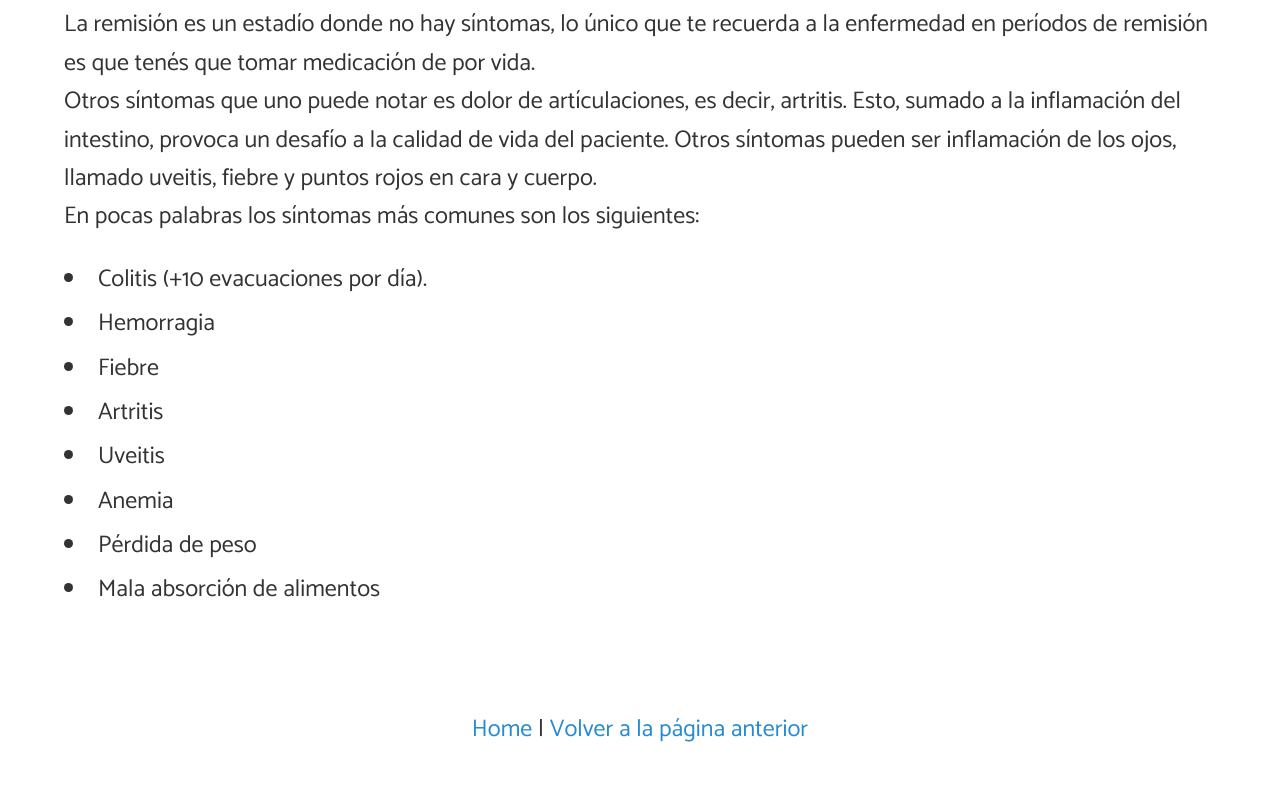
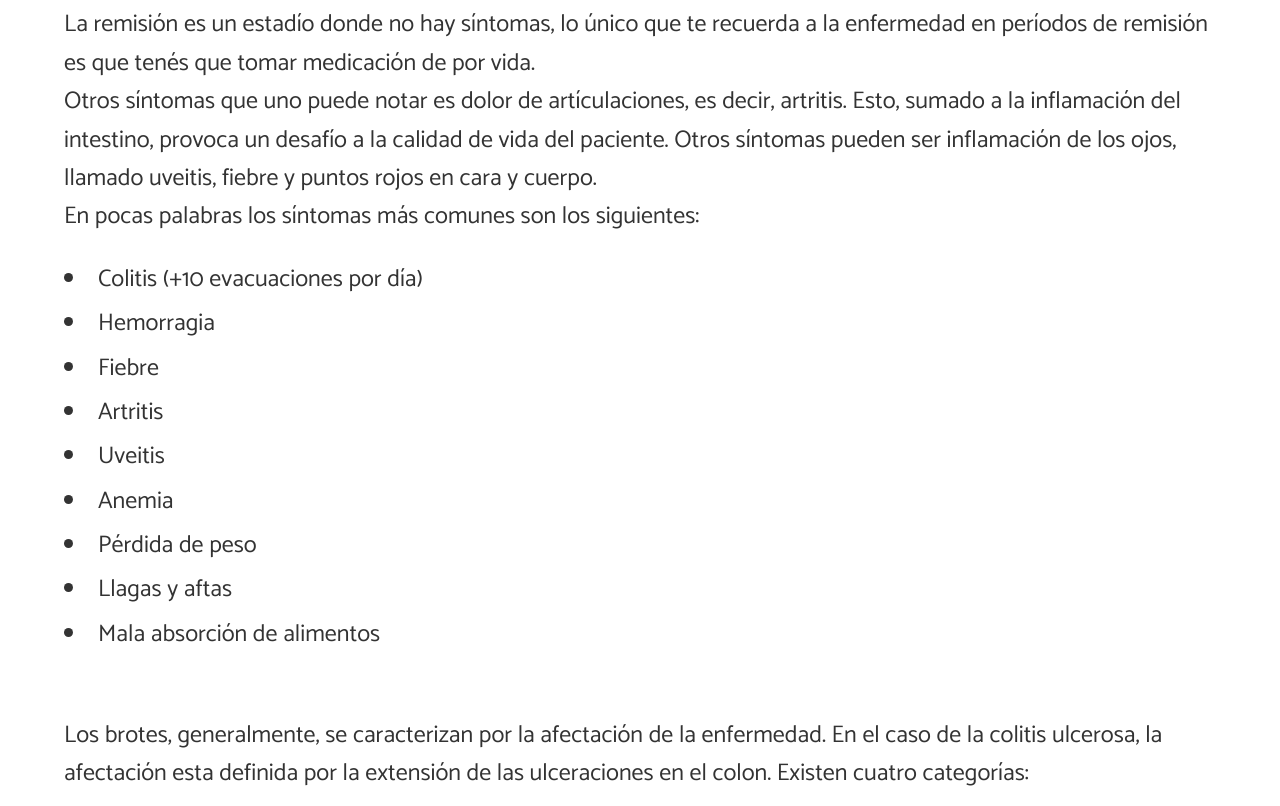
Before and after one commit to angelsimon/angelsimon.github.io, a Jekyll site: the page built from _posts/2016-09-16-curcuma-y-eii.md, in a window 1280 px wide and 1400 px high, scrolled down 1588 px. Shown: the top 806 px of the window. Built offline with Jekyll 4.4.1, drawn with Linux system fonts in a browser that asks for light colours; nearby versions of some CDN libraries; comment, search, counter and statistics services are not loaded; some of the changed text lies outside the part shown; grey boxes are pictures that could not be loaded.

Commit message:
Update 2016-09-16-curcuma-y-eii.md

```diff
--- a/_posts/2016-09-16-curcuma-y-eii.md
+++ b/_posts/2016-09-16-curcuma-y-eii.md
@@ -22,12 +22,19 @@
 Si éstos síntomas persisten, es probable que tengas lo que se denomina un brote. Las EII se caracterizan por tener dos estadíos: brote y remisión. Un brote es la aparición de los síntomas y el "despertar" de la enfermedad. Un brote debe ser tratado por médicos y más adelante hablaré de los tipos de brotes de CU.<br>
 La remisión es un estadío donde no hay síntomas, lo único que te recuerda a la enfermedad en períodos de remisión es que tenés que tomar medicación de por vida.<br>
 Otros síntomas que uno puede notar es dolor de artículaciones, es decir, artritis. Esto, sumado a la inflamación del intestino, provoca un desafío a la calidad de vida del paciente. Otros síntomas pueden ser inflamación de los ojos, llamado uveitis, fiebre y puntos rojos en cara y cuerpo.<br>
-En pocas palabras los síntomas más comunes son los siguientes:
-* Colitis (+10 evacuaciones por día).
-* Hemorragia
-* Fiebre
-* Artritis
-* Uveitis
-* Anemia
-* Pérdida de peso
-* Mala absorción de alimentos
+En pocas palabras los síntomas más comunes son los siguientes:<br>
+* Colitis (+10 evacuaciones por día)<br>
+* Hemorragia<br>
+* Fiebre<br>
+* Artritis<br>
+* Uveitis<br>
+* Anemia<br>
+* Pérdida de peso<br>
+* Llagas y aftas<br>
+* Mala absorción de alimentos<br><br>
+
+Los brotes, generalmente, se caracterizan por la afectación de la enfermedad. En el caso de la colitis ulcerosa, la afectación esta definida por la extensión de las ulceraciones en el colon. Existen cuatro categorías:<br>
+- <b>Proctitis ulcerosa</b>: la inflamación se limita al recto. Es el caso más leve. Los síntomas incluyen sangrado rectal, urgencias y dolor rectal.<br>
+- <b>Proctosigmoiditis</b>: afecta al recto y el colon sigmoideo (el segmento inferior del colon ubicado sobre el recto) Los síntomas incluyen diarrea con sangre, calambres abdominales y tenesmo (esfuerzo infructuoso por mover el vientre). En períodos activos de la enfermedad puede presentarse dolor moderado en el lado izquierdo inferior del abdomen.<br>
+- <b>Colitis izquierda</b>:  inflamación continua que comienza en el recto y se extiende hasta el ángulo esplénico (una curva en el colon cerca del bazo en el abdomen izquierdo superior). Los síntomas incluyen pérdida de apetito, pérdida de peso, diarrea con sangre y dolor agudo en la parte izquierda del abdomen.<br>
+- <b>Pancolitis</b>: afecta a todo el colon. Los síntomas incluyen pérdida de apetito, diarrea con sangre, dolor abdominal agudo y pérdida de peso.<br><br>
```
